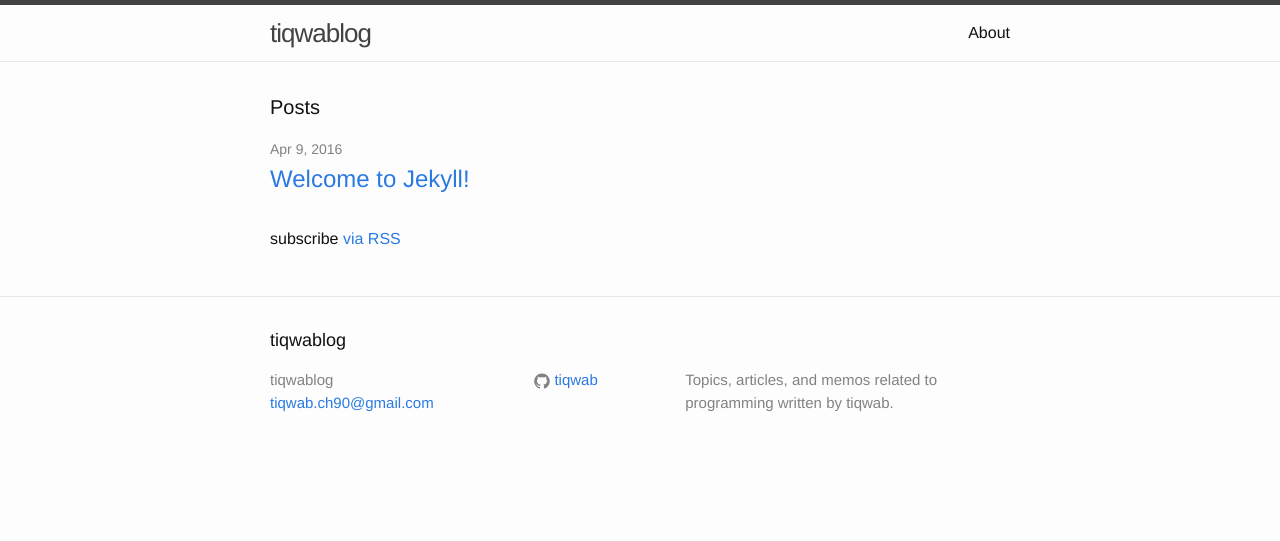
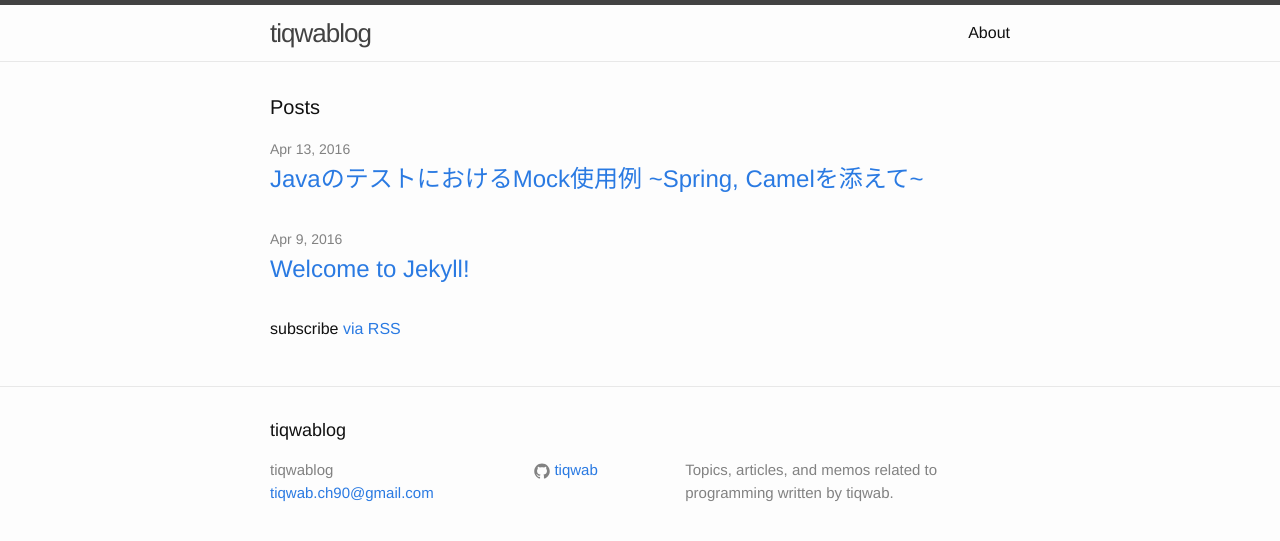
Before and after one commit to tiqwab/tiqwab.github.com, a Jekyll site: the page built from index.html, in a window 1280 px wide. Shown: the top 541 px of the page. Built offline with Jekyll 4.4.1, drawn with Linux system fonts in a browser that asks for light colours; some of the changed lines change nothing that is shown.

Commit message:
Add post: unit-test-with-mock.md

```diff
--- a/_includes/head.html
+++ b/_includes/head.html
@@ -9,4 +9,5 @@
   <link rel="stylesheet" href="{{ "/css/main.css" | prepend: site.baseurl }}">
   <link rel="canonical" href="{{ page.url | replace:'index.html','' | prepend: site.baseurl | prepend: site.url }}">
   <link rel="alternate" type="application/rss+xml" title="{{ site.title }}" href="{{ "/feed.xml" | prepend: site.baseurl | prepend: site.url }}">
+  <script type="text/javascript" src="https://cdn.mathjax.org/mathjax/latest/MathJax.js?config=TeX-MML-AM_CHTML"></script>
 </head>
--- /dev/null
+++ b/_posts/2016-04-13-unit-test-with-mock.md
@@ -0,0 +1,276 @@
+---
+layout: post
+title:  "JavaのテストにおけるMock使用例 ~Spring, Camelを添えて~"
+tags: "java, test, mock, stub, spring-framework, apache-camel"
+---
+
+業務ではJavaを使用した開発が多いが、単体テストを書いていてMockやStubといったものを使用したことがないことに気がついたため、その使用例をまとめてみる。
+
+- [Mock, Stubとは](#anchor1)
+- [JUnitでMockitoを使用したテスト](#anchor2)
+- [Spring FrameworkとMockを使用したテスト](#anchor3)
+- [Apache CamelとMockを使用したテスト](#anchor4)
+
+---
+
+<a id="anchor1"></a>
+
+## Mock, Stubとは
+
+厳密な定義はわからないが、[こちら][1]の記事がとても参考に。相互作用に着目するテストで使いたくなるのがMock、状態に着目するテストで欲しくなるのがStubということみたい。
+
+> この記事のタイトル "Mocks Aren't Stubs"にもかかわらず、モックとスタブの違いは本当は一番の問題ではない。最も興味深いのは、相互作用スタイル対状態スタイルというところだ。相互作用中心のテストを行うテスターは全てのサブオブジェクトについてモックを作る。状態中心のテスターは、実際のオブジェクトを使うのが現実的でないものについてのみスタブを作る。例えば、外部サービスやコストのかかるもの、状態中心のやり方では扱いにくいキャッシュのようなものだ。
+
+<a id="anchor2"></a>
+
+## JUnitでMockitoを使用したテスト
+
+JUnitをMock、Stub作成のためのライブラリであるMockitoと組み合わせて使用してみた。参考にしたのは[こちら][2]と[こちら][3]。使用例は上の記事に合わせ、倉庫からの商品の引当ロジック(注文に対して在庫が充分に存在するかを判断)のテストとした。
+
+### 状態中心のテスト(Stub使用)
+
+{% highlight java %}
+public class OrderStateTest {
+
+    private static final String TALISKER = "tarisker";
+
+    @Test
+    public void testOrderIsFilledIfEnoughInWarehouse() throws Exception {
+        // setup
+        Warehouse warehouse = mock(Warehouse.class);
+        when(warehouse.getInventory(TALISKER)).thenReturn(50);
+        Order order = new Order(TALISKER, 20);
+        // execute
+        order.fill(warehouse);
+        // verify
+        assertThat(order.isFilled(), is(true));
+    }
+
+    @Test
+    public void testOrderDoesNotRemoveIfNotEnoughInWarehouse() throws Exception {
+        // setup
+        Warehouse warehouse = mock(Warehouse.class);
+        when(warehouse.getInventory(TALISKER)).thenReturn(10);
+        Order order = new Order(TALISKER, 20);
+        // execute
+        order.fill(warehouse);
+        // verify
+        assertThat(order.isFilled(), is(false));
+    }
+}
+{% endhighlight %}
+
+### 相互作用中心のテスト(Mock使用)
+
+{% highlight java  %}
+public class OrderInteractionTest {
+
+    private static final String TALISKER = "tarisker";
+
+    @Test
+    public void testFillingRemovesInventoryIfInStock() throws Exception {
+        // setup
+        Order order = new Order(TALISKER, 20);
+        Warehouse warehouse = mock(Warehouse.class);
+        when(warehouse.getInventory(TALISKER)).thenReturn(50);
+        // execute
+        order.fill(warehouse);
+        // verify
+        assertThat(order.isFilled(), is(true));
+        verify(warehouse, times(1)).getInventory(TALISKER);
+        verify(warehouse, times(1)).remove(TALISKER, 20);
+    }
+
+    @Test
+    public void testFillingDoesNotRemoveIfNotEnoughInStock() throws Exception {
+        // setup
+        Order order = new Order(TALISKER, 20);
+        Warehouse warehouse = mock(Warehouse.class);
+        when(warehouse.getInventory(TALISKER)).thenReturn(10);
+        // execute
+        order.fill(warehouse);
+        // verify
+        assertThat(order.isFilled(), is(false));
+        verify(warehouse, times(1)).getInventory(TALISKER);
+        verify(warehouse, never()).remove(eq(TALISKER), anyInt());
+    }
+}
+{% endhighlight %}
+
+- 状態に着目したテストはよく見る感じ。
+- 相互作用に着目したテストは、例がシンプルすぎたせいか少し良さを感じ辛かった。実際の使用例を見てみたい。例えばVisitorパターンを実装したクラスで、もしvisit順も知りたいとかいう場合は、Mockとしてテストすると簡単そう？
+- また、相互作用に着目したテストは内部実装に依存したテストとなる。
+
+<a id="anchor3"></a>
+
+## Spring FrameworkとMockを使用したテスト
+
+個人的にJavaを使用した開発ではフレームワークとしてSpringを使用することが多いため、SpringにおけるMock利用についても確認した。やりたいのは「Mockオブジェクトを依存性注入」。
+
+{% highlight java  %}
+@RunWith(SpringJUnit4ClassRunner.class)
+@ContextConfiguration
+public class MockExampleTest {
+
+     @Configuration
+     @ComponentScan
+     public static class MockExampleConfig {
+         // MockitoによるMock化
+         // このようにmethodではなくannotationで設定することもできる
+         @Mock
+         private Warehouse warehouse;
+
+         public MockExampleConfig() {
+             MockitoAnnotations.initMocks(this);
+         }
+
+         // Mock化されたBean
+         @Bean
+         public Warehouse warehouse() {
+             return warehouse;
+         }
+
+         // MockオブジェクトがセットされたBean
+         @Bean
+         public WarehouseUtilizer warehouseUtilizer() {
+             WarehouseUtilizer utilizer = new WarehouseUtilizer();
+             utilizer.setWarehouse(warehouse());
+             return utilizer;
+         }
+    }
+
+    private static final String TALISKER = "tarisker";
+    @Autowired Warehouse warehouse;
+    @Autowired WarehouseUtilizer utilizer;
+    @Autowired WarehouseAutowired autowired;
+
+    // Mockオブジェクトによる引当成功時のテスト
+    @Test
+    public void testOrderIsFilledIfEnoughInWarehouse() throws Exception {
+        // setup
+        when(warehouse.getInventory(TALISKER)).thenReturn(50);
+        Order order = new Order(TALISKER, 20);
+        // execute
+        order.fill(warehouse);
+        // verify
+        assertThat(order.isFilled(), is(true));
+    }
+
+    // Mockオブジェクトによる引当失敗時のテスト
+    @Test
+    public void testOrderDoesNotRemoveIfNotEnoughInWarehouse() throws Exception {
+        // setup
+        when(warehouse.getInventory(TALISKER)).thenReturn(10);
+        Order order = new Order(TALISKER, 20);
+        // execute
+        order.fill(warehouse);
+        // verify
+        assertThat(order.isFilled(), is(false));
+    }
+
+    // ConfigurationでMockオブジェクトがセットされたBean
+    @Test
+    public void testUtilizer() throws Exception {
+        when(warehouse.getInventory(TALISKER)).thenReturn(10);
+        assertThat(utilizer.getInventory(TALISKER), is(10));
+    }
+
+    // MockオブジェクトがAutowiredされたBean
+    @Test
+    public void testAutowired() throws Exception {
+        when(warehouse.getInventory(TALISKER)).thenReturn(10);
+        assertThat(autowired.getInventory(TALISKER), is(10));
+    }
+}
+{% endhighlight %}
+
+- `Configuration`にconstructorを明示的に設定するという少しトリッキーな方法。だけど調べた感じ一番シンプルにやりたいことができている。
+- もちろん他のBeanへのAutowired等も可能。
+- この方法が使えるのはinterfaceに対してだけという記述もあったが、試す限りでは通常のクラスに対しても使用できている。
+
+<a id="anchor4"></a>
+
+## Apache CamelとMockを使用したテスト
+
+あまりメジャーではないかもだけど、データ連携用のJavaフレームワークとして[Apache Camel][4]というものがあり、たまに使っている。「置かれたテキストファイルをガーッと読み込み、処理して、別の形式、プロトコルで他に投げる」とかそういうことが簡単に書ける。Apache Camelの概要は日本語の記事だと[こちら][5]がわかりやすい。ここではApache CamelでのテストにおけるMock使用法について確認した。やりたいことは「BeanコンポーネントのMock化」
+
+{% highlight java %}
+@RunWith(CamelCdiRunner.class)
+@Beans(alternatives=MockBodySetterBean.class)
+public class MockRouteTest {
+
+    @EndpointInject(uri="mock:result")
+    protected MockEndpoint resultEndpoint;
+    @Produce(uri="direct:start")
+    protected ProducerTemplate producerTemplate;
+
+    @Named("bodySetterBean")
+    public static class BodySetterBean {
+        public String set() {
+            return "ThisIsActualBean";
+        }
+    }
+    @Alternative
+    @Named("bodySetterBean")
+    public static class MockBodySetterBean {
+        public String set() {
+            return "ThisIsMockBean";
+        }
+    }
+
+    @Test
+    public void testMockBean() throws Exception {
+        // expect
+        resultEndpoint.expectedBodiesReceived("ThisIsMockBean");
+        // execute
+        producerTemplate.sendBody("start");
+        // verify
+        resultEndpoint.assertIsSatisfied();
+    }
+
+    public static class MockRouteConfig extends RouteBuilder {
+        @Override
+        public void configure() throws Exception {
+            from("direct:start")
+            .bean("bodySetterBean")                            // Call bean by String
+            //.bean(BodySetterBean.class)                      // Call bean by Class -> Cannot be mocked
+            //.transform().simple("${bean:bodySetterBean}")    // Call bean by simple expression
+            .to("mock:result")
+            ;
+        }
+    }
+}
+{% endhighlight %}
+
+- 最近作られた[CDI Testing][6]の仕組みに則って記述。
+- BeanコンポーネントのMock化は結局何らかのMock用のクラスを自作するしかなさそう。
+- ちなみにRoute自体のMock化なら[こちら][7]。もしくはSpring Frameworkと組み合わせてよければ、`@MockEndpointsAndSkip`と`@EndpointInject`の合わせ技で書くとすごいラク。
+
+{% highlight java  %}
+@RunWith(CamelSpringJUnit4ClassRunner.class)
+@ContextConfiguration(
+    loader = CamelSpringDelegatingTestContextLoader.class
+)
+//@MockEndpoints("direct:next|direct:prev")      // 正規表現でMock化したいRouteの指定。このRouteは実行される。
+@MockEndpointsAndSkip("direct:next|direct:prev") // この場合実行されない。いわばStub的。
+public class MockSpringTest {
+
+    @Produce(uri="direct:start")
+    ProducerTemplate producerTemplate;
+    @EndpointInject(uri="mock:direct:next")
+    MockEndpoint mockNextEndpoint;
+    @EndpointInject(uri="mock:direct:prev")
+    MockEndpoint mockPrevEndpoint;
+
+    ...
+
+}
+{% endhighlight %}
+
+[1]:http://d.hatena.ne.jp/devbankh/201002
+[2]:http://qiita.com/mstssk/items/98e597c13f12746c907d
+[3]:http://www.amazon.co.jp/JUnit%E5%AE%9F%E8%B7%B5%E5%85%A5%E9%96%80-~%E4%BD%93%E7%B3%BB%E7%9A%84%E3%81%AB%E5%AD%A6%E3%81%B6%E3%83%A6%E3%83%8B%E3%83%83%E3%83%88%E3%83%86%E3%82%B9%E3%83%88%E3%81%AE%E6%8A%80%E6%B3%95-WEB-PRESS-plus/dp/477415377X
+[4]:http://camel.apache.org/
+[5]:http://qiita.com/daikuro/items/5e22c78c0342fde04b87
+[6]:http://camel.apache.org/cdi-testing.html
+[7]:http://qiita.com/daikuro/items/2b9e495ae61a612f1375
```
Also changed, not shown: 1 other file.
